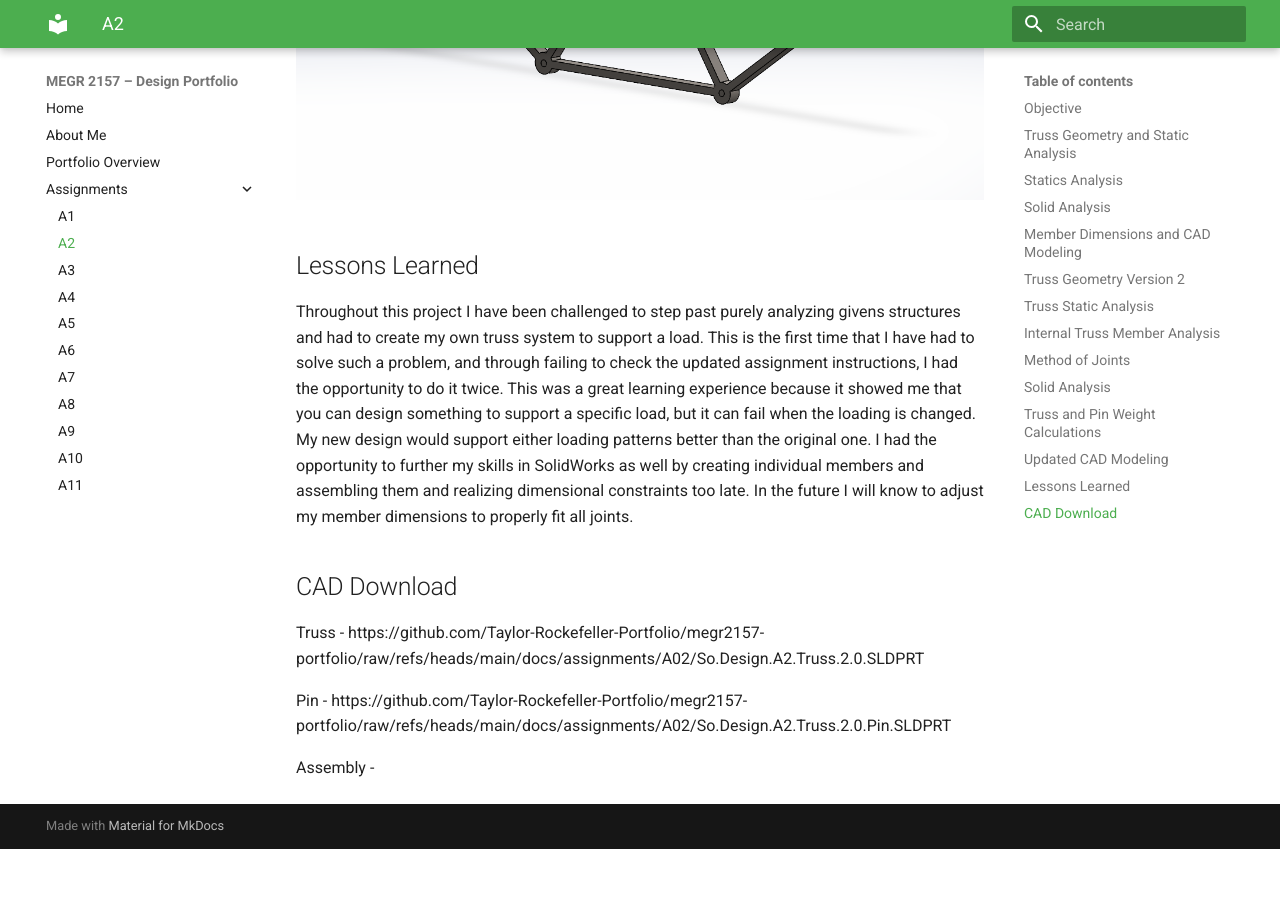
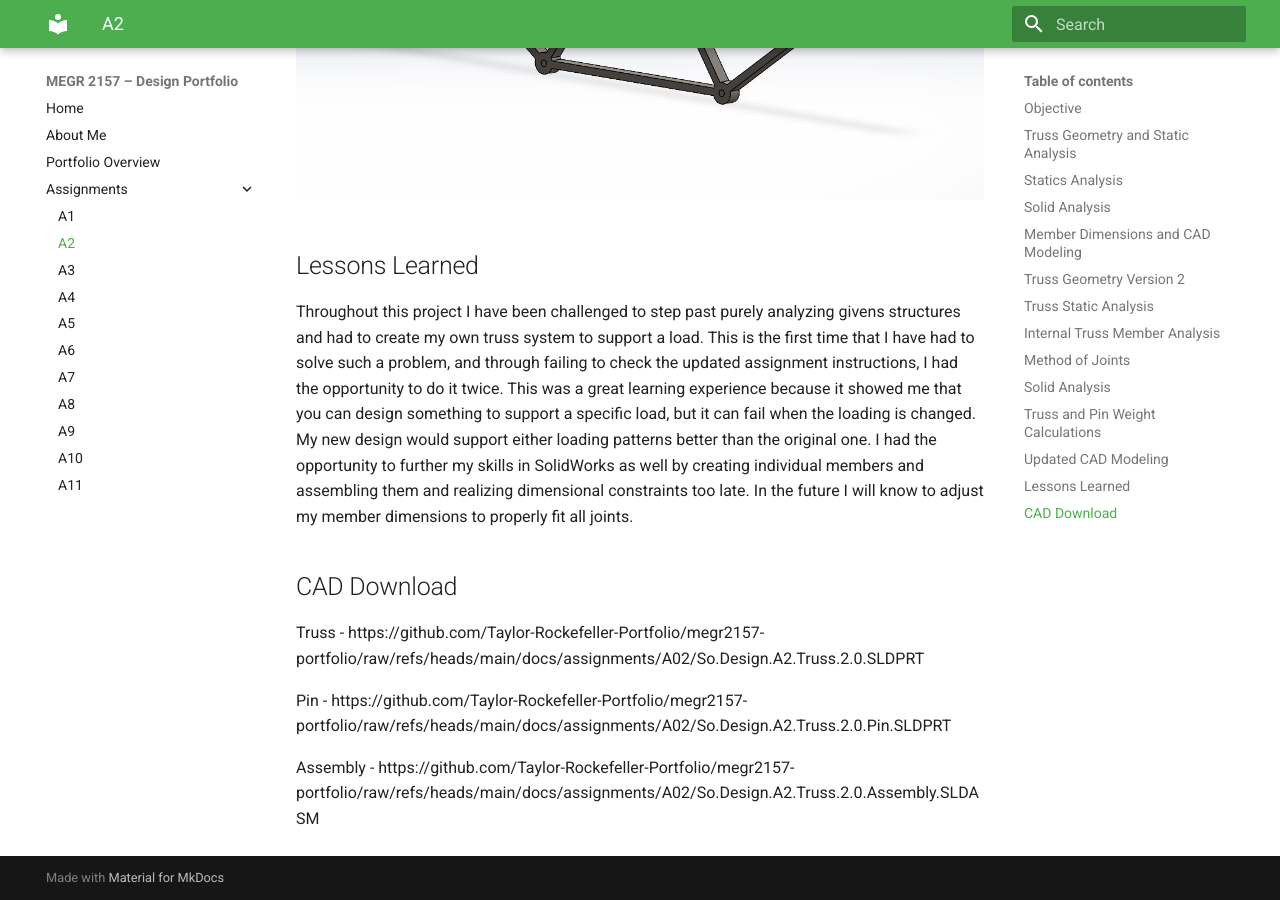
Before and after one commit to Taylor-Rockefeller-Portfolio/megr2157-portfolio, an MkDocs documentation site: the page built from docs/assignments/A02/index.md, in a window 1280 px wide and 900 px high, scrolled down 19556 px. Built offline with MkDocs 1.6.1 and Material for MkDocs 9.7.7, drawn with Linux system fonts in a browser that asks for light colours; before the commit the page ends 20405 px from its top, so only the background shows below that; part of the change alters nothing that is shown.

Commit message:
Add assembly file link to index.md

```diff
--- a/docs/assignments/A02/index.md
+++ b/docs/assignments/A02/index.md
@@ -122,3 +122,4 @@ Pin -
 https://github.com/Taylor-Rockefeller-Portfolio/megr2157-portfolio/raw/refs/heads/main/docs/assignments/A02/So.Design.A2.Truss.2.0.Pin.SLDPRT
 
 Assembly -
+https://github.com/Taylor-Rockefeller-Portfolio/megr2157-portfolio/raw/refs/heads/main/docs/assignments/A02/So.Design.A2.Truss.2.0.Assembly.SLDASM
```
